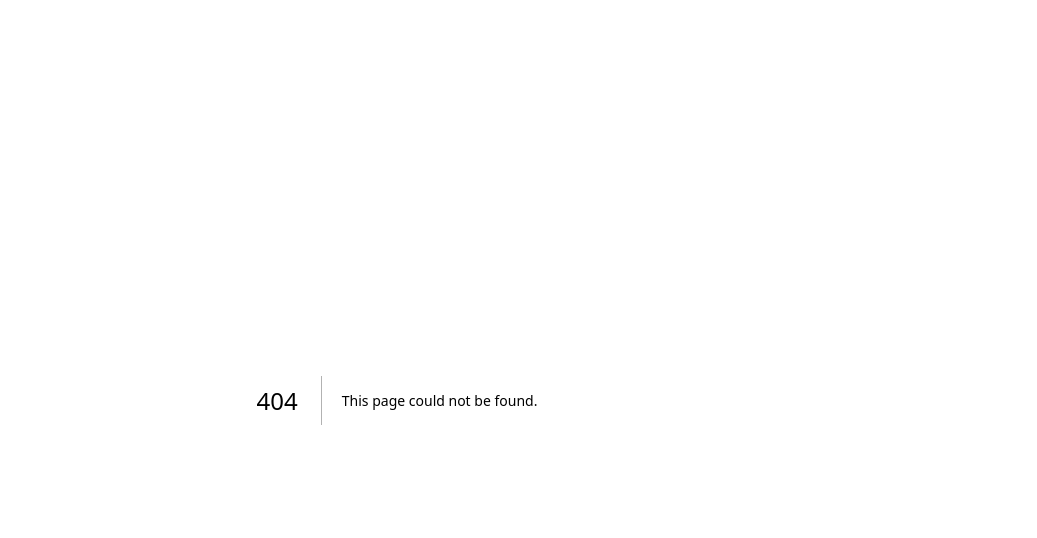
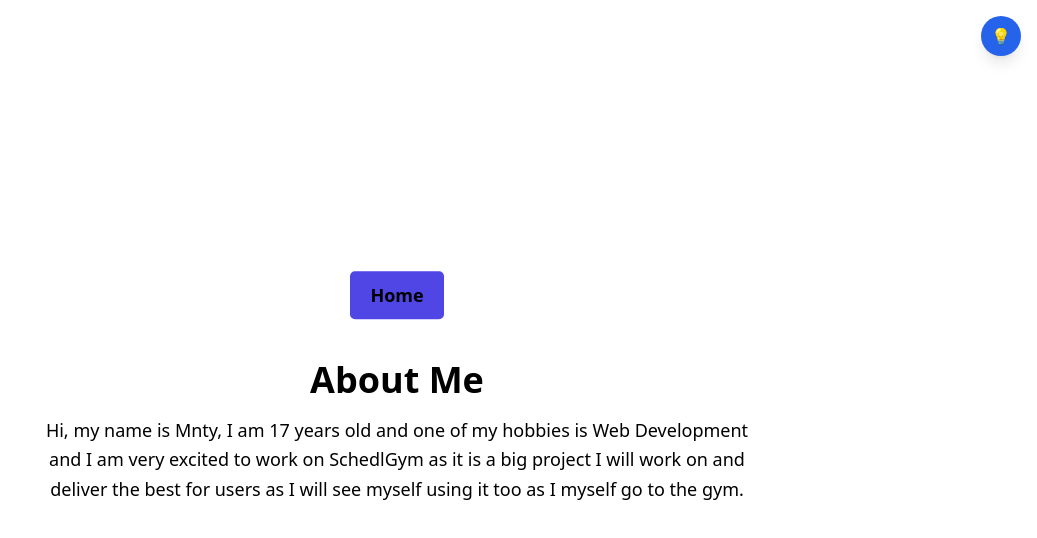
Before and after one commit to MateuszCharizard/mainWeb2, a Next.js app: page /about in a window 1280 px wide. Before the commit this address had no page. Shown: the top 538 px of the page, without its empty margins (243-1280 px from the left). Built offline with nearby package versions, Linux system fonts and the light colour scheme.

Commit message:
About mE page!

```diff
--- /dev/null
+++ b/pages/about.js
@@ -0,0 +1,78 @@
+import { useTheme } from "/components/themeContext";
+import { motion } from "framer-motion";
+import { useEffect, useState } from "react";
+import { toast, Toaster } from "react-hot-toast";
+
+const bounceVariant = {
+  animate: {
+    y: [0, -5, 0],
+    transition: {
+      duration: 0.6,
+      repeat: Infinity,
+      repeatType: "reverse",
+      ease: "easeInOut"
+    }
+  }
+};
+const fadeInOutVariant = {
+    hidden: { opacity: 0, y: 20 },
+    visible: {
+      opacity: 1,
+      y: 0,
+      transition: { duration: 0.6, staggerChildren: 0.2 }
+    },
+    exit: { opacity: 0, y: 20, transition: { duration: 1, delay: 0.4 } }
+  };
+
+
+const About = () => {
+  const { theme, colors, toggleTheme } = useTheme();
+
+  const handleRedirect = (url) => {
+    toast("Redirecting...");
+    setTimeout(() => {
+      window.location.href = url;
+    }, 500);
+  };
+
+  return (
+    <motion.div
+      className="flex flex-col min-h-screen items-center justify-center transition-colors duration-1000 select-none overflow-y-auto no-scrollbar"
+      style={{ background: colors.background, color: colors.text }}
+      initial={{ opacity: 0 }}
+      animate={{ opacity: 1 }}
+      exit={{ opacity: 0 }}
+      transition={{ duration: 0.6 }}
+    >
+      <Toaster position="top-center" />
+      <motion.button
+        onClick={toggleTheme}
+        className="w-10 h-10 rounded-full fixed top-4 right-4 flex items-center justify-center shadow-lg z-50"
+        style={{ background: colors.primary, color: colors.text, transition: 'background 0.5s, color 0.5s' }}
+        whileHover={{ scale: 1.1 }}
+        whileTap={{ scale: 0.9 }}
+      >
+        💡
+      </motion.button>
+
+      <motion.button
+        onClick={() => handleRedirect('/')}
+        className="text-lg font-semibold mb-4"
+        style={{ color: colors.text }}
+        variants={bounceVariant}
+        animate="animate"
+      >
+        Home
+      </motion.button>
+
+      <motion.main className="flex flex-col items-center text-center max-w-3xl p-6">
+        <motion.h1 className="text-4xl font-bold mb-4"variants={fadeInOutVariant}>About Me</motion.h1>
+        <motion.p className="text-lg leading-relaxed"variants={fadeInOutVariant}>
+          Hi, my name is Mnty, I am 17 years old and one of my hobbies is Web Development and I am very excited to work on SchedlGym as it is a big project I will work on and deliver the best for users as I will see myself using it too as I myself go to the gym.
+        </motion.p>
+      </motion.main>
+    </motion.div>
+  );
+};
+
+export default About;
```
